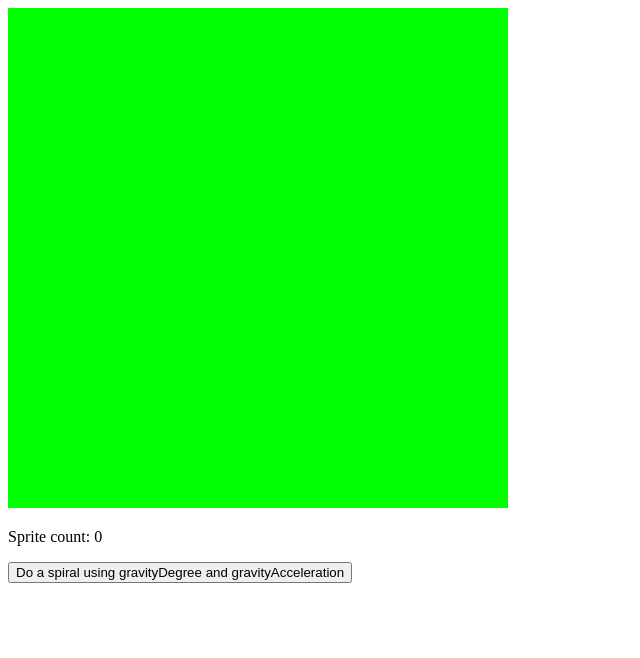
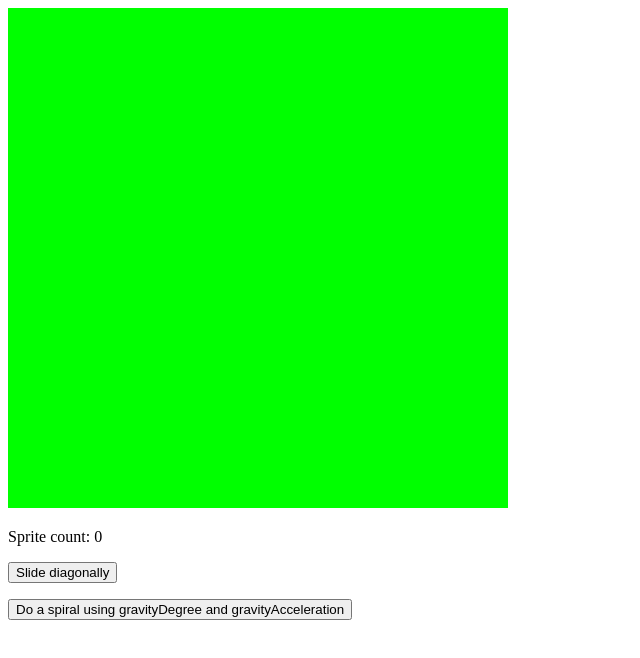
Before and after one commit to TheGLander/Zuckor, a plain HTML site: page example.html in a window 1280 px wide. Shown: the whole page, without its empty margins (0-640 px from the left). Drawn offline with Linux system fonts and the light colour scheme.

Commit message:
Added new example

```diff
--- a/example.html
+++ b/example.html
@@ -15,6 +15,18 @@
     <canvas id="game2"></canvas>
     <p id="counter">Sprite count: 0</p>
     <p><button onclick="
+        var sprite = new BCGE.Sprite([0, 0, 0], 'example-images/dummy.png');
+        var z = 0
+        var RID = setInterval(()=>{
+            sprite.x = z
+            sprite.y = z
+            z++
+            if(z == 500){
+                sprite.delete()
+                clearInterval(RID)
+            }
+        },1)">Slide diagonally</button></p>
+    <p><button onclick="
         var sprite = new BCGE.Sprite([150, 150, 0], 'example-images/dummy.png');
         var z = 0
         sprite.togglePhysics({gravityAcceleration:100000,gravityDegree:0})
@@ -25,7 +37,7 @@
                 sprite.delete()
                 clearInterval(RID)
             }
-        },1)">Do a spiral using gravityDegree and gravityAcceleration</button>
+        },1)">Do a spiral using gravityDegree and gravityAcceleration</button></p>
     <script>
         new BCGE.Stage({
             height: 500,
```
Lines whose indentation alone changed are shown as unchanged.
